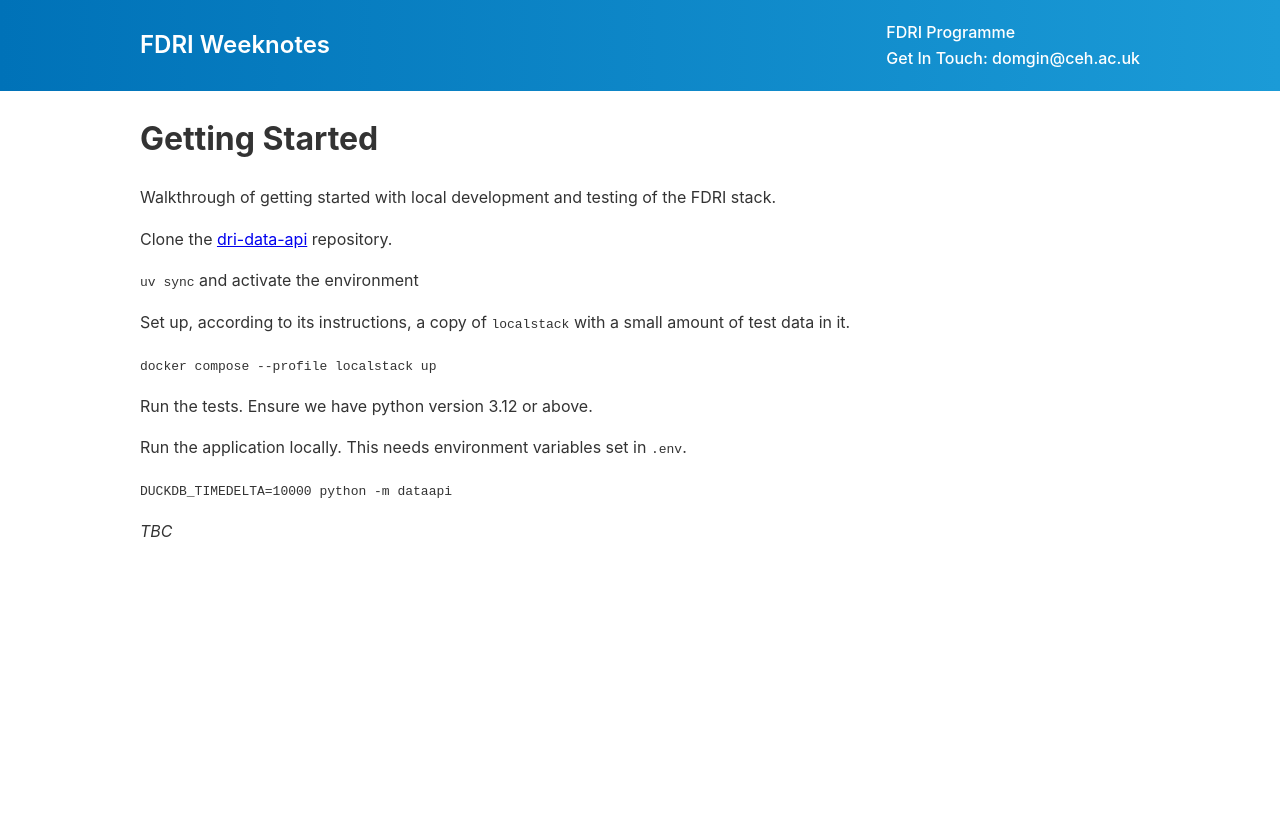
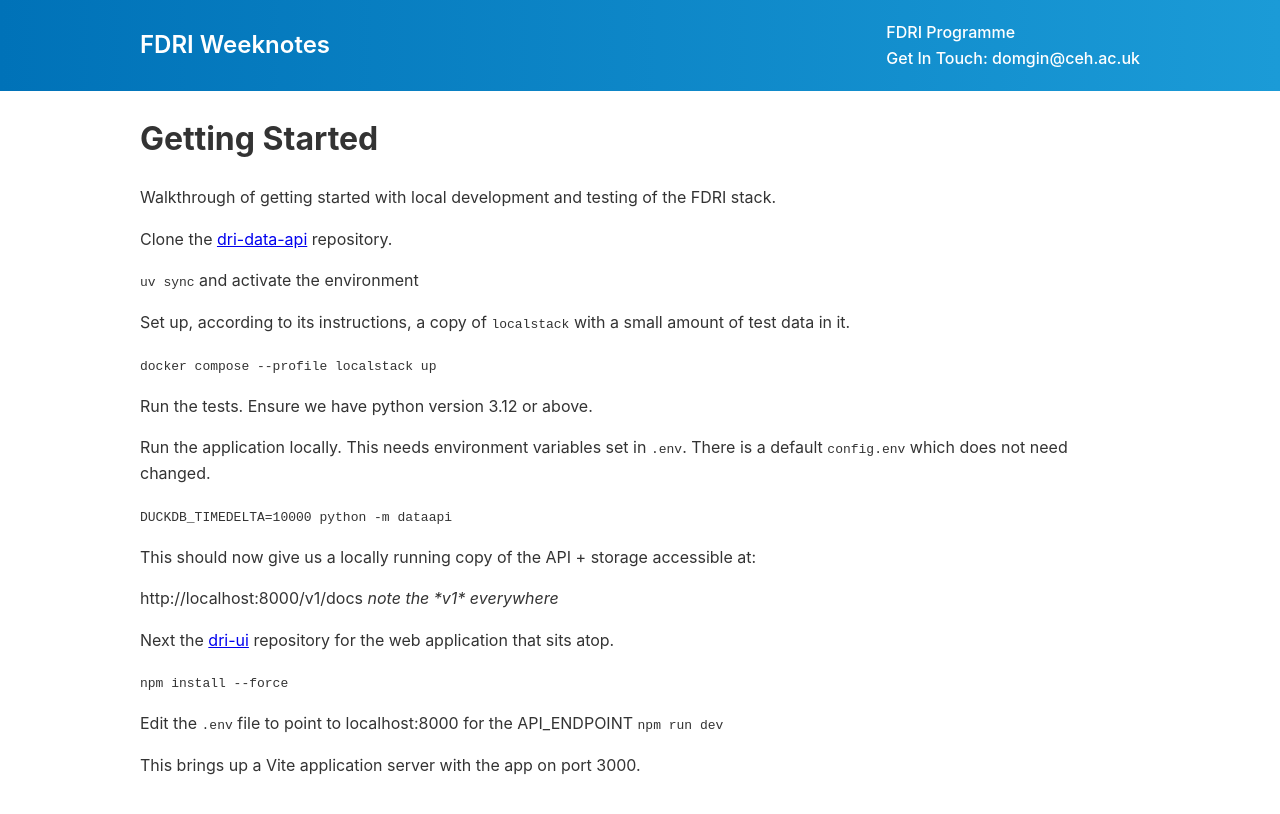
Before and after one commit to NERC-CEH/fdri_words, a Jekyll site: the page built from timeseries/Getting_Started.md, in a window 1280 px wide. Shown: the top 814 px of the page. Built offline with Jekyll 4.4.1, drawn with Linux system fonts in a browser that asks for light colours; our own code applies the rules of GitHub Pages for plain Markdown files.

Commit message:
Got as far as running the UI locally

```diff
--- a/timeseries/Getting_Started.md
+++ b/timeseries/Getting_Started.md
@@ -12,8 +12,19 @@ Set up, according to its instructions, a copy of `localstack` with a small amoun
 
 Run the tests. Ensure we have python version 3.12 or above.
 
-Run the application locally. This needs environment variables set in `.env`.
+Run the application locally. This needs environment variables set in `.env`. There is a default `config.env` which does not need changed.
 
 `DUCKDB_TIMEDELTA=10000 python -m dataapi`
 
-_TBC_
+This should now give us a locally running copy of the API + storage accessible at:
+
+http://localhost:8000/v1/docs _note the *v1* everywhere_
+
+Next the [dri-ui](https://github.com/NERC-CEH/dri-ui/) repository for the web application that sits atop.
+
+`npm install --force`
+
+Edit the `.env` file to point to localhost:8000 for the API_ENDPOINT
+`npm run dev`
+
+This brings up a Vite application server with the app on port 3000.
```
